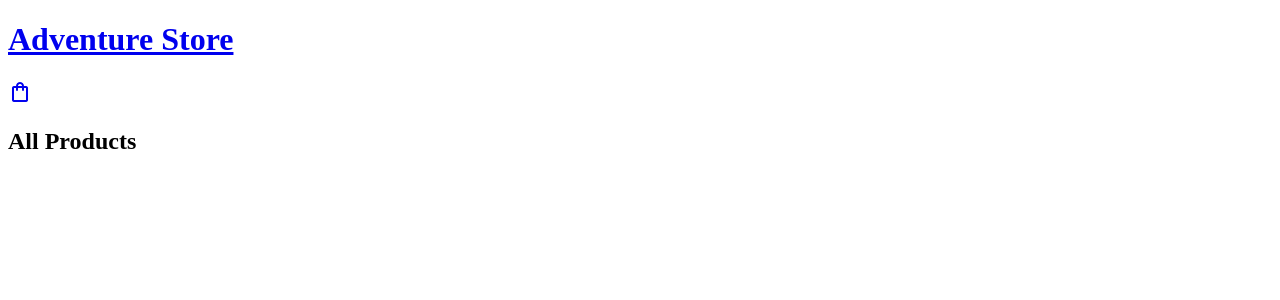
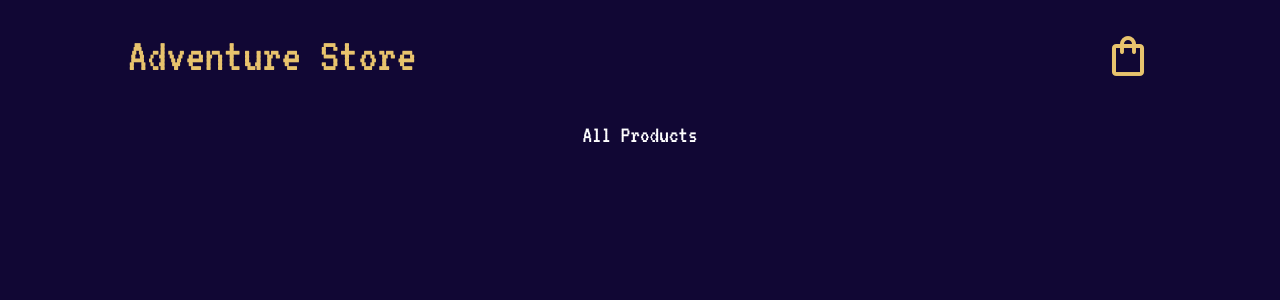
Before and after one commit to milinkovicjovan/netNinjaNuxtPinia, a Nuxt app: page / in a window 1280 px wide. Shown: the top 300 px of the page. Built offline with nearby package versions, Linux system fonts and the light colour scheme.

Commit message:
addingTailwindCSS

```diff
--- /dev/null
+++ b/assets/css/tailwind.css
@@ -0,0 +1,10 @@
+@tailwind base;
+@tailwind components;
+@tailwind utilities;
+
+body {
+    @apply bg-dark
+}
+.wrapper {
+    @apply my-8 max-w-5xl mx-auto;
+}
--- a/layouts/default.vue
+++ b/layouts/default.vue
@@ -1,15 +1,17 @@
 <template>
-  <div>
-    <header>
+  <div class="m-8">
+    <header class="wrapper flex justify-between">
       <NuxtLink to="/">
-        <h1>Adventure Store</h1>
+        <h1 class="text-secondary text-5xl">Adventure Store</h1>
       </NuxtLink>
       <NuxtLink to="/cart">
-        <span class="material-icons-outlined"> shopping_bag </span>
+        <span class="material-icons-outlined text-secondary text-5xl">
+          shopping_bag
+        </span>
       </NuxtLink>
     </header>
 
-    <div>
+    <div class="wrapper">
       <slot />
     </div>
   </div>
--- a/nuxt.config.ts
+++ b/nuxt.config.ts
@@ -1,5 +1,6 @@
 // https://nuxt.com/docs/api/configuration/nuxt-config
 export default defineNuxtConfig({
+    modules: ['@nuxtjs/tailwindcss'],
     app: {
         head: {
             link: [
--- a/package.json
+++ b/package.json
@@ -8,6 +8,7 @@
     "postinstall": "nuxt prepare"
   },
   "devDependencies": {
+    "@nuxtjs/tailwindcss": "^6.1.3",
     "nuxt": "3.0.0"
   }
 }
--- a/pages/cart.vue
+++ b/pages/cart.vue
@@ -1,6 +1,6 @@
 <template>
   <div>
-    <h2>Your Basket</h2>
+    <h2 class="text-white text-2xl text-center my-8">Your Basket</h2>
   </div>
 </template>
 
--- a/pages/index.vue
+++ b/pages/index.vue
@@ -1,6 +1,6 @@
 <template>
   <div>
-    <h2>All Products</h2>
+    <h2 class="text-white text-2xl text-center my-8">All Products</h2>
   </div>
 </template>
 
--- /dev/null
+++ b/tailwind.config.js
@@ -0,0 +1,17 @@
+/** @type {import('tailwindcss').Config} */
+module.exports = {
+  content: [],
+  theme: {
+    extend: {
+      colors: {
+        primary: "#270A4B",
+        secondary: "#E8C36D",
+        dark: "#110734",
+      },
+      fontFamily: {
+        sans: ["VT323"],
+      },
+    },
+  },
+  plugins: [],
+};
```
Also changed, not shown: 1 other file (tests, documents, lock files or other folders).
